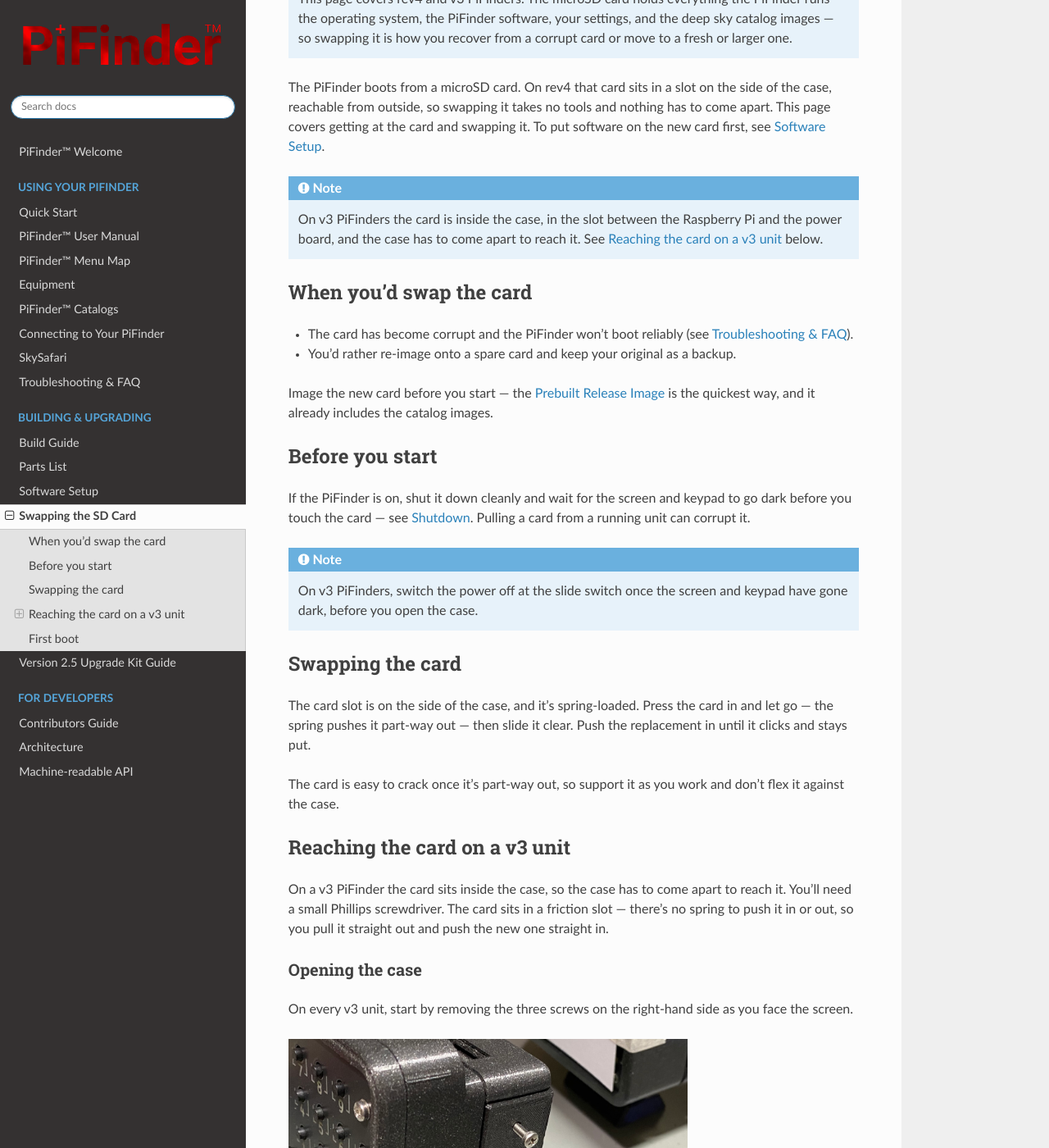
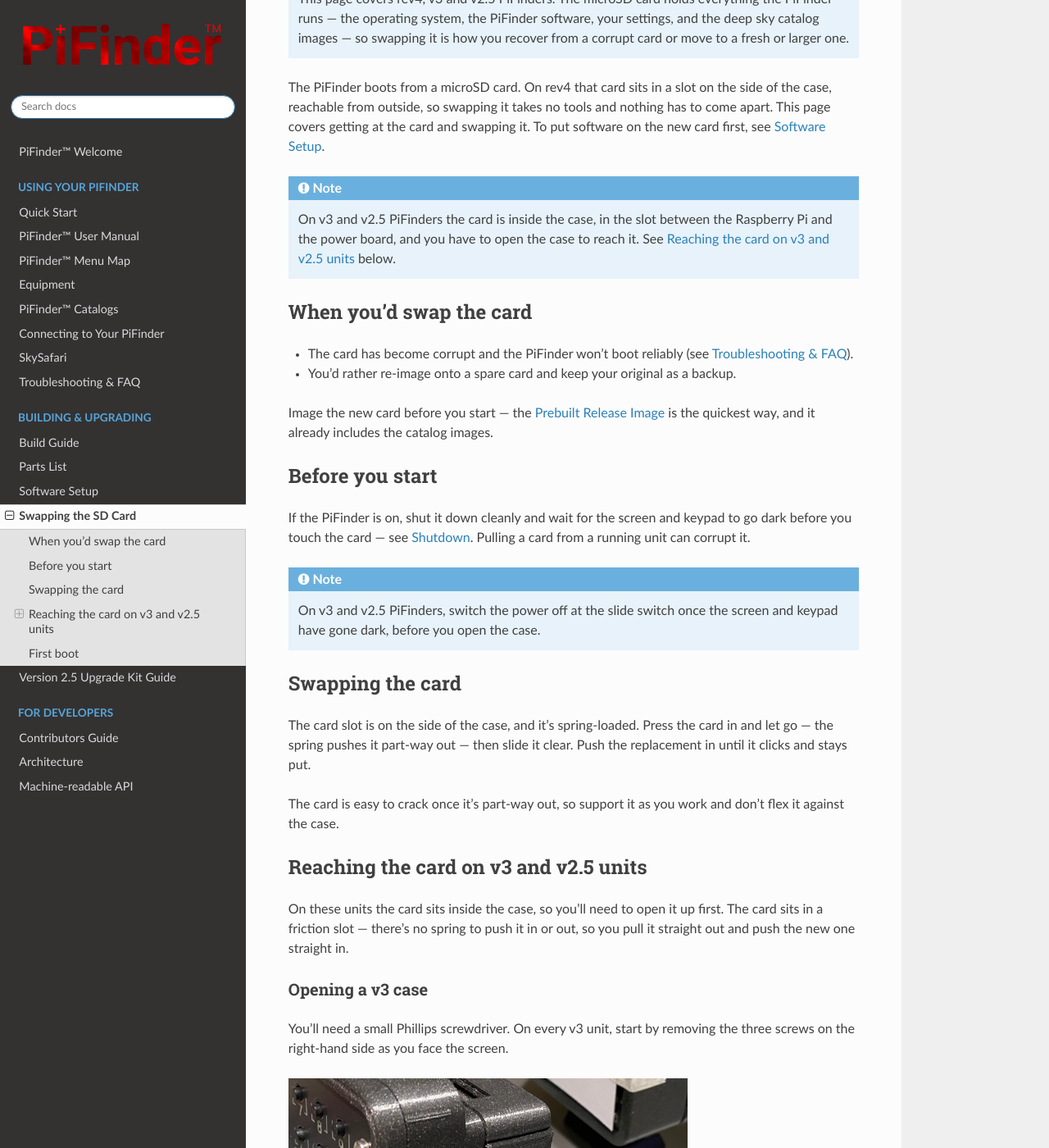
Before and after one commit to brickbots/PiFinder, a Sphinx documentation site: the page built from docs/source/sd_card.rst, in a window 1280 px wide and 1400 px high, scrolled down 214 px. Shown: the whole window at 82% size. Built offline with Sphinx 7.4.7 and the Read the Docs theme 3.1.0, drawn with Linux system fonts in a browser that asks for light colours; some of the changed text lies outside the part shown.

Commit message:
docs: add v2.5 SD-card access to sd_card.rst
Rich confirmed the v2.5 route: an access door that snaps out, or the
three faceplate screws and the whole shroud slides off.  That is not the
v3 procedure — v3 is three screws on the right-hand side and a
configuration-dependent way in from there — so it gets its own short
subsection rather than being folded into the v3 steps.

Widens the page scope note to rev4, v3 and v2.5, and generalises the
shared reassembly step to cover a door, a cover, a holder or a shroud.

Co-Authored-By: Claude Opus 5 (1M context) <noreply@anthropic.com>

```diff
--- a/docs/source/sd_card.rst
+++ b/docs/source/sd_card.rst
@@ -2,7 +2,7 @@ Swapping the SD Card
 ====================
 
 .. note::
-   This page covers rev4 and v3 PiFinders.  The microSD card holds everything the
+   This page covers rev4, v3 and v2.5 PiFinders.  The microSD card holds everything the
    PiFinder runs — the operating system, the PiFinder software, your settings,
    and the deep sky catalog images — so swapping it is how you recover from a
    corrupt card or move to a fresh or larger one.
@@ -13,9 +13,9 @@ nothing has to come apart.  This page covers getting at the card and swapping it
 To put software on the new card first, see :doc:`Software Setup <software>`.
 
 .. note::
-   On v3 PiFinders the card is inside the case, in the slot between the Raspberry
-   Pi and the power board, and the case has to come apart to reach it.  See
-   :ref:`sd_card:reaching the card on a v3 unit` below.
+   On v3 and v2.5 PiFinders the card is inside the case, in the slot between the
+   Raspberry Pi and the power board, and you have to open the case to reach it.
+   See :ref:`sd_card:reaching the card on v3 and v2.5 units` below.
 
 When you'd swap the card
 ------------------------
@@ -36,8 +36,8 @@ go dark before you touch the card — see :ref:`user_guide:shutdown`.  Pulling a
 card from a running unit can corrupt it.
 
 .. note::
-   On v3 PiFinders, switch the power off at the slide switch once the screen and
-   keypad have gone dark, before you open the case.
+   On v3 and v2.5 PiFinders, switch the power off at the slide switch once the
+   screen and keypad have gone dark, before you open the case.
 
 Swapping the card
 -----------------
@@ -51,19 +51,18 @@ don't flex it against the case.
 
 .. TODO(rich): add a rev4 photo of the side SD slot with the card part-ejected.
 
-Reaching the card on a v3 unit
-------------------------------
+Reaching the card on v3 and v2.5 units
+--------------------------------------
 
-On a v3 PiFinder the card sits inside the case, so the case has to come apart to
-reach it.  You'll need a small Phillips screwdriver.  The card sits in a friction
-slot — there's no spring to push it in or out, so you pull it straight out and
-push the new one straight in.
+On these units the card sits inside the case, so you'll need to open it up first.
+The card sits in a friction slot — there's no spring to push it in or out, so you
+pull it straight out and push the new one straight in.
 
-Opening the case
-~~~~~~~~~~~~~~~~
+Opening a v3 case
+~~~~~~~~~~~~~~~~~
 
-On every v3 unit, start by removing the three screws on the right-hand side as
-you face the screen.
+You'll need a small Phillips screwdriver.  On every v3 unit, start by removing
+the three screws on the right-hand side as you face the screen.
 
 .. image:: images/sd_card/sd_card_remove_screws.jpeg
    :width: 70%
@@ -95,12 +94,20 @@ the camera to access the sd card.
 .. image:: images/sd_card/flat_open.jpeg
    :width: 70%
 
+Opening a v2.5 case
+~~~~~~~~~~~~~~~~~~~
+
+A v2.5 unit has an access door that snaps out to expose the card — no tools
+needed.  The alternative is to undo the three faceplate screws with a small
+Phillips screwdriver and slide the whole shroud off.  Those are the faceplate
+screws, not the side screws a v3 uses.
+
 Removing and replacing the card
 ~~~~~~~~~~~~~~~~~~~~~~~~~~~~~~~
 
-The card sits in the slot between the green Raspberry Pi board and the black
-power board.  The white camera ribbon cable runs nearby — move it gently aside
-if it's in the way, taking care not to crease or unseat it.
+The card sits in the slot between the Raspberry Pi board and the power board.
+The white camera ribbon cable runs nearby — move it gently aside if it's in the
+way, taking care not to crease or unseat it.
 
 .. image:: images/sd_card/sd_card_closup.jpg
    :width: 47%
@@ -114,9 +121,9 @@ support it as you work and don't flex it against the case.
 Reassembling
 ~~~~~~~~~~~~
 
-Reverse the steps: refit the cover or holder for your configuration, check that
-the camera ribbon is sitting flat and isn't pinched, and replace the three side
-screws — snug, not forced.
+Reverse the steps you took to get in: refit the cover, holder or shroud, check
+that the camera ribbon is sitting flat and isn't pinched, and replace the three
+screws — snug, not forced.  An access door presses back into place on its own.
 
 First boot
 ----------
```
